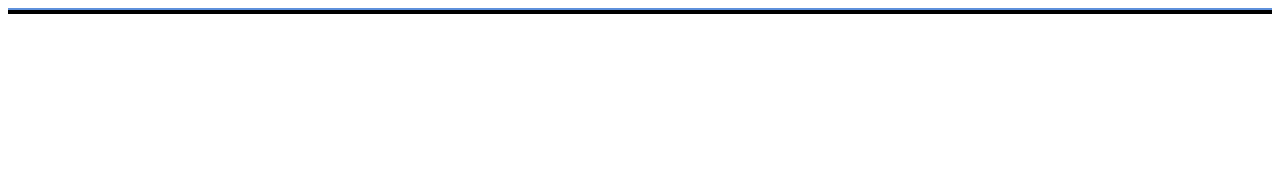
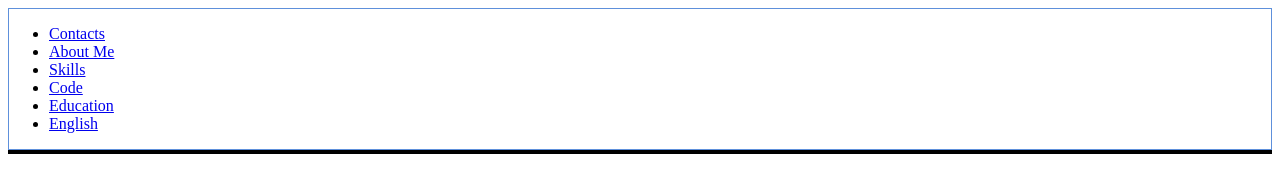
Before and after one commit to nata1ka89/rsschool-cv, a plain HTML site: page index.html in a window 1280 px wide. Drawn offline with Linux system fonts and the light colour scheme.

Commit message:
feat: add navigation

```diff
--- a/index.html
+++ b/index.html
@@ -14,6 +14,18 @@
 
 <body>
     <header class="header">
+        <div class="container">
+            <nav class="nav">
+                <ul class="nav-list">
+                    <li class="nav-item"><a href="#contacts" class="nav-link">Contacts</a></li>
+                    <li class="nav-item"><a href="#aboutme" class="nav-link">About Me</a></li>
+                    <li class="nav-item"><a href="#skills" class="nav-link">Skills</a></li>
+                    <li class="nav-item"><a href="#code" class="nav-link">Code</a></li>
+                    <li class="nav-item"><a href="#education" class="nav-link">Education</a></li>
+                    <li class="nav-item"><a href="#english" class="nav-link">English</a></li>
+                </ul>
+            </nav>
+        </div>
     </header>
     <main class="main">
     </main>
--- a/style.css
+++ b/style.css
@@ -21,3 +21,8 @@
 .footer {
     border: 1px solid black;
 }
+
+.container {
+    max-width: 1440px;
+    margin: 0 auto;
+}
```
